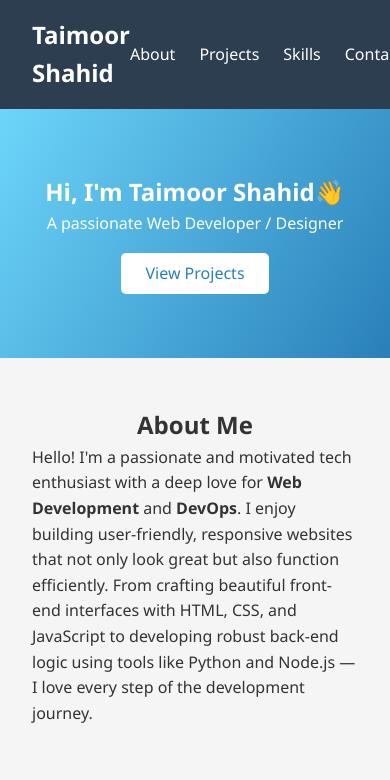
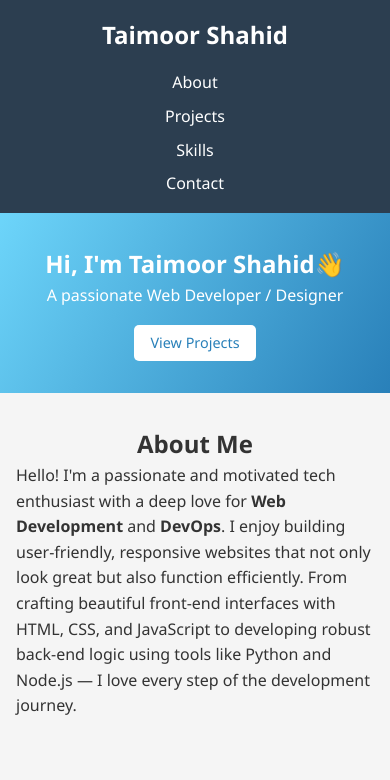
Before and after one commit to taimoor897/taimoor897.github.io, a plain HTML site: page index.html in a window 390 px wide. Shown: the top 780 px of the page. Drawn offline with nearby package versions, Linux system fonts and the light colour scheme.

Commit message:
Update style.css

```diff
--- a/style.css
+++ b/style.css
@@ -71,8 +71,6 @@ section {
   transform: translateY(-5px);
 }
 
-
-
 .skills-list li {
   background: #3498db;
   color: white;
@@ -87,25 +85,15 @@ footer {
   padding: 1rem;
   margin-top: 2rem;
 }
-.bout{
 
+.bout {
+  text-align: center;
+}
 
-    text-align: center;
+#contact {
+  text-align: center;
+}
 
-
-
-
-
-
-
-
-}
-#contact{
-    text-align: center;
-
-
-
-}
 .skills-list {
   display: flex;
   flex-wrap: wrap;
@@ -138,7 +126,6 @@ footer {
   transform: scale(1.05);
 }
 
-
 .skills-list li {
   background: #2980b9;
   color: white;
@@ -148,6 +135,63 @@ footer {
   transition: background 0.3s ease;
 }
 
-.skills-list li:hover {
-  background: #1c5980;
+/* -------------------- */
+/* 📱 Responsive Styles */
+/* -------------------- */
+
+/* Tablets */
+@media (max-width: 768px) {
+  nav {
+    flex-direction: column;
+    gap: 1rem;
+  }
+
+  section {
+    padding: 2rem 1rem;
+  }
+
+  .project {
+    padding: 1rem;
+  }
+
+  .skills-list {
+    justify-content: center;
+  }
 }
+
+/* Mobile Phones */
+@media (max-width: 480px) {
+  header {
+    padding: 1rem;
+    text-align: center;
+  }
+
+  nav {
+    flex-direction: column;
+    gap: 1rem;
+  }
+
+  nav ul {
+    flex-direction: column;
+    gap: 0.5rem;
+    align-items: center;
+  }
+
+  #hero {
+    padding: 2rem 1rem;
+  }
+
+  .btn {
+    padding: 0.4rem 1rem;
+    font-size: 0.9rem;
+  }
+
+  .skills-list li {
+    font-size: 0.9rem;
+    padding: 0.5rem 1rem;
+  }
+
+  footer {
+    font-size: 0.9rem;
+  }
+}
```
